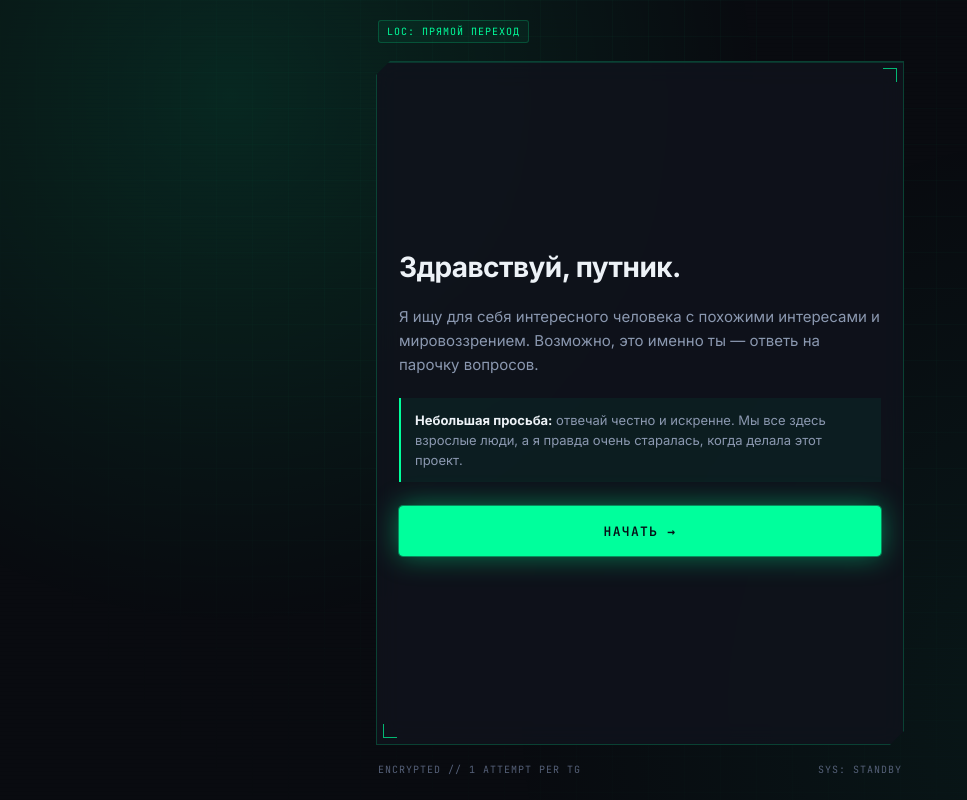
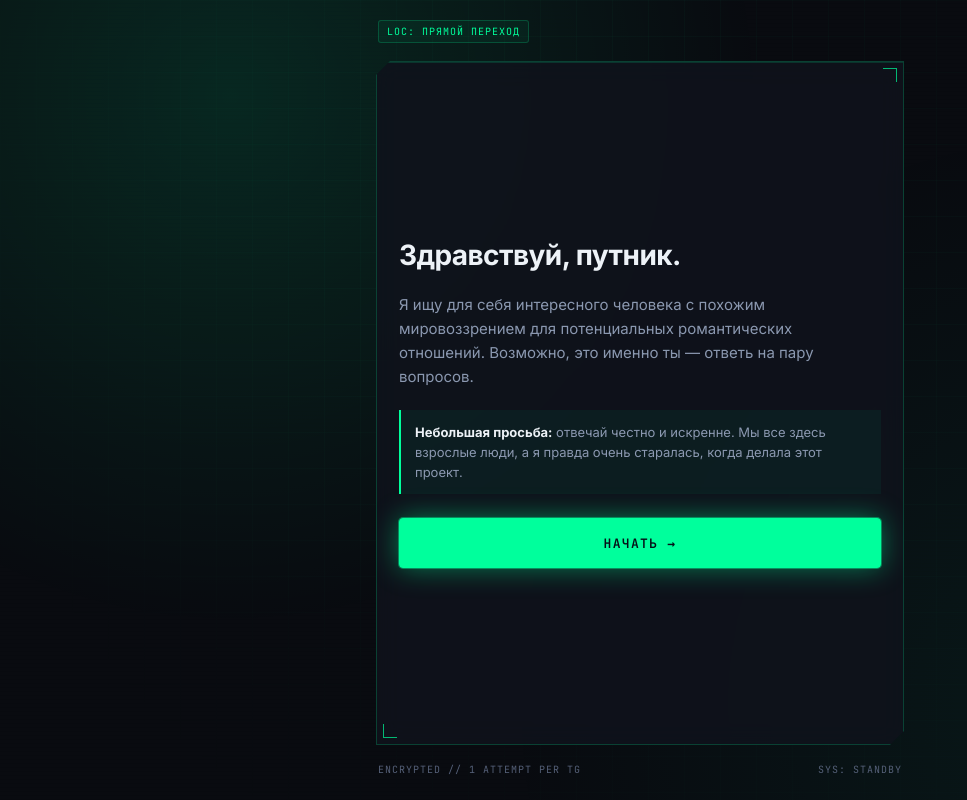
Before and after one commit to despicable21/finding, a plain HTML site: page index.html in a window 1280 px wide. Shown: the whole page, without its empty margins (0-967 px from the left). Drawn offline with Linux system fonts and the light colour scheme.

Commit message:
Update welcome text on landing screen
Co-authored-by: Cursor <cursoragent@cursor.com>

```diff
--- a/app.js
+++ b/app.js
@@ -299,8 +299,8 @@
       <div class="screen">
         <h1 class="title">Здравствуй, путник.</h1>
         <p class="lead">
-          Я ищу для себя интересного человека с похожими интересами и мировоззрением.
-          Возможно, это именно ты — ответь на парочку вопросов.
+          Я ищу для себя интересного человека с похожим мировоззрением для потенциальных
+          романтических отношений. Возможно, это именно ты — ответь на пару вопросов.
         </p>
         <div class="callout">
           <strong>Небольшая просьба:</strong> отвечай честно и искренне. Мы все здесь взрослые люди,
--- a/index.html
+++ b/index.html
@@ -62,6 +62,6 @@
   <script src="config.js"></script>
   <!-- Демо-вопросы (только для локального теста, в репозиторий не загружаются) -->
   <script src="demo-questions.js" onerror="void 0"></script>
-  <script src="app.js?v=2"></script>
+  <script src="app.js?v=3"></script>
 </body>
 </html>
```
